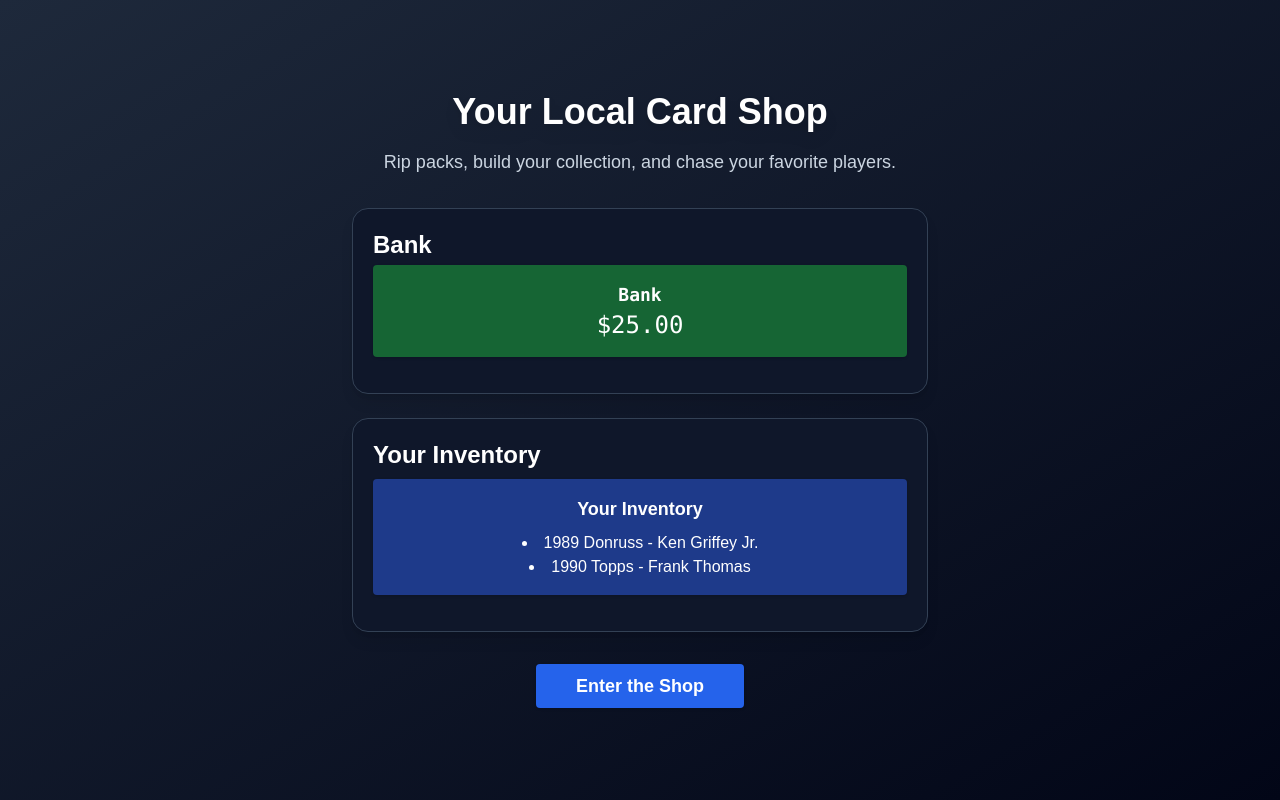
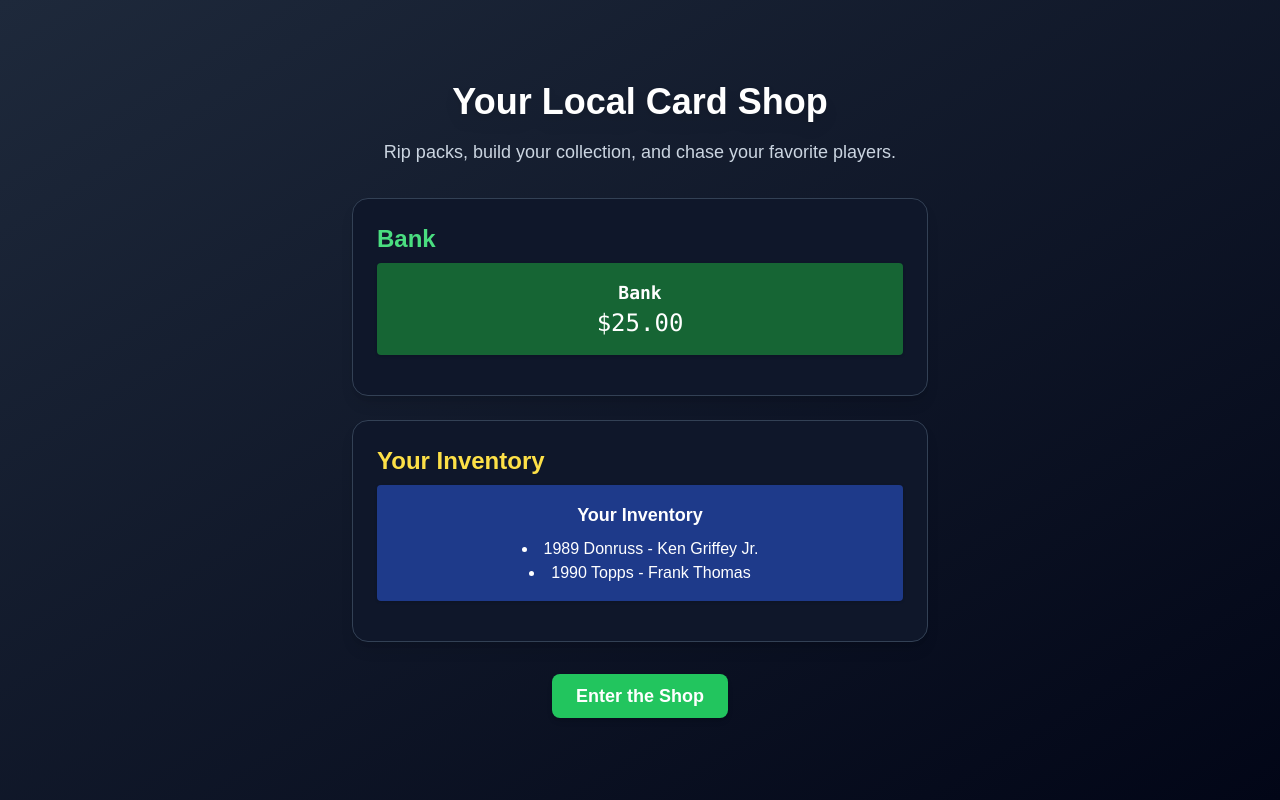
Before and after one commit to fenixtx1001/YourLocalCardShop, a React (Vite) app: page / in a window 1280 px wide. Built offline with nearby package versions, Linux system fonts and the light colour scheme; the HTML template or start-up script is replaced by a standard one.

Commit message:
Update Home.jsx

```diff
--- a/src/pages/Home.jsx
+++ b/src/pages/Home.jsx
@@ -13,16 +13,16 @@ export default function Home() {
         </p>
 
         {/* Bank Card */}
-        <div className="bg-slate-900 rounded-2xl shadow-lg p-5 mb-6 border border-slate-700">
-          <h2 className="text-2xl font-bold mb-1">Bank</h2>
-          <div className="text-green-400 text-xl font-mono">
+        <div className="bg-slate-900 rounded-2xl shadow-lg p-6 mb-6 border border-slate-700">
+          <h2 className="text-2xl font-bold mb-2 text-green-400">Bank</h2>
+          <div className="text-green-200 text-xl font-mono">
             <Bank />
           </div>
         </div>
 
         {/* Inventory Card */}
-        <div className="bg-slate-900 rounded-2xl shadow-lg p-5 mb-8 border border-slate-700">
-          <h2 className="text-2xl font-bold mb-2">Your Inventory</h2>
+        <div className="bg-slate-900 rounded-2xl shadow-lg p-6 mb-8 border border-slate-700">
+          <h2 className="text-2xl font-bold mb-2 text-yellow-300">Your Inventory</h2>
           <div className="text-base text-slate-200">
             <Inventory />
           </div>
@@ -31,8 +31,8 @@ export default function Home() {
         {/* Enter Shop Button */}
         <div className="flex justify-center">
           <Link to="/store">
-            <Button>
-              <span className="px-6 py-2 text-lg font-bold">Enter the Shop</span>
+            <Button className="bg-green-500 hover:bg-green-600 text-white rounded-lg px-6 py-2 font-bold transition-colors shadow-md">
+              <span className="text-lg">Enter the Shop</span>
             </Button>
           </Link>
         </div>
```
